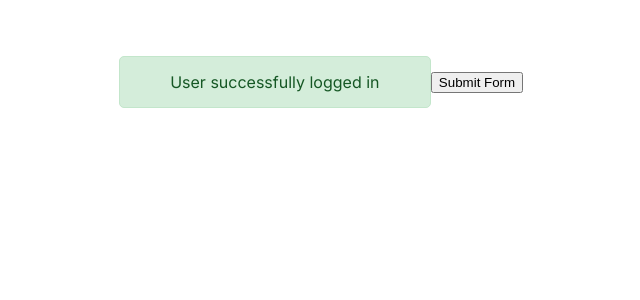
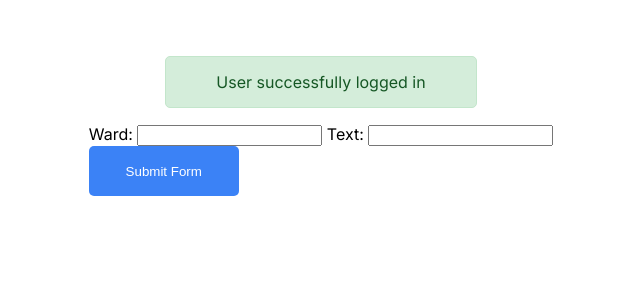
Before and after one commit to aishwindersandhu/MEG_Test, an Angular app in the folder test-app/: page /dashboard in a window 1280 px wide. Shown: the top 300 px of the page, without its empty margins (319-959 px from the left). Built offline with nearby package versions, Linux system fonts and the light colour scheme; no server answers.

Commit message:
Dashboard | Form Implementation in progress

```diff
--- a/test-app/src/app/dashboard/dashboard.component.html
+++ b/test-app/src/app/dashboard/dashboard.component.html
@@ -1,5 +1,5 @@
 <style>
-  .success-message{
+  .success-message {
     border: 1px solid #c3e6cb;
     height: 40px;
     width: 300px;
@@ -13,13 +13,45 @@
     background-color: #d4edda;
 
   }
-  .dashboard-main-div{
+  .dashboard-success-message-div {
     display: flex;
     justify-content: center;
     align-items: center;
   }
+  .dashboard-submit-button {
+    background-color: #3B82F6;
+    height: 50px;
+    width: 150px;
+    border-radius: 5px;
+    color: white;
+    border: none;
+    cursor: pointer;
+  }
+  .dashboard-form-div{
+
+  }
+  .dashboard-form{
+    display: flex;
+    justify-content: center;
+    align-items: center ;
+  }
 </style>
 <div class="dashboard-main-div">
-  <p class="success-message">{{title}}</p>
-  <button (click)="submitForm()"> Submit Form</button>
+  <div class="dashboard-success-message-div">
+    <p class="success-message">{{title}}</p>
+  </div>
+  <form [formGroup]="auditForm" (ngSubmit)="submitForm()" class="dashboard-form">
+    <div class="dashboard-form-div">
+      <span class="login-label"><label>
+          Ward:
+        </label></span>
+      <input type="text" formControlName="ward" class="login-input-text" />
+      <span class="login-label"><label>
+        Text:
+      </label></span>
+    <input type="text" formControlName="text_input" class="login-input-text" />
+    <div><button class="dashboard-submit-button"> Submit Form</button></div>
+    </div>
+
+  </form>
 </div>
--- a/test-app/src/app/dashboard/dashboard.component.ts
+++ b/test-app/src/app/dashboard/dashboard.component.ts
@@ -1,15 +1,27 @@
 import { Component } from '@angular/core';
 import { FormService } from '../services/form.service';
+import {FormBuilder,ReactiveFormsModule,FormGroup, Validators} from '@angular/forms';
+import {CommonModule} from '@angular/common';
 
 @Component({
   selector: 'app-dashboard',
-  imports: [],
+  standalone: true,
+  imports: [CommonModule,ReactiveFormsModule],
   templateUrl: './dashboard.component.html',
   styleUrl: './dashboard.component.scss'
 })
 export class DashboardComponent {
   title = "User successfully logged in";
-  constructor(private formService: FormService) { }
+  auditForm : FormGroup;
+  constructor(private formService: FormService, private fb:FormBuilder) {
+    this.auditForm = this.fb.group({
+      ward: ['', Validators.required],//Validation for Ward as required
+      text_input: ['',Validators.required]
+    })
+  }
+
+  //fetching audit form data as soon as the user is authenticated
+  //populating some fields based on the data received
   ngOnInit(): void {
     this.formService.getFormData()
       .subscribe({
@@ -17,15 +29,12 @@ export class DashboardComponent {
           console.log(data, "data");
         },
         error: (err) => {
-          console.log(err, "err in getForms");
+          console.log(err, "err in GET AUDIT FORMS");
         }
       });
-
-
   }
   submitForm(){
-
-    this.formService.submitFormData()
+    this.formService.submitFormData(this.auditForm.value)
       .subscribe({
         next:(data)=>{
           console.log("submitted successfully", data);
--- a/test-app/src/app/services/form.service.ts
+++ b/test-app/src/app/services/form.service.ts
@@ -11,8 +11,8 @@ interface AuditFormResponse {
 })
 export class FormService {
   id = 96;//Ideally need to pass the id acquired from user profile from logging-in
-  // private getFormDataUrl = `/api/v2/audit_form/${this.id}/`;
-  private getFormDataUrl = `/api/v2/audit_form/`;
+  private getFormDataUrl = `/api/v2/audit_form/${this.id}/`;
+  // private getFormDataUrl = `/api/v2/audit_form/`;
   private postFormDataUrl = `/api/v2/audit_form/${this.id}/submit/`;
   //getting authenticated token from localstorage, this can be done via session as well.
   token = localStorage.getItem('token');
@@ -23,26 +23,7 @@ export class FormService {
       'Authorization': `Token ${this.token}`, //sending the obtained token for further api calls.
     }
   }
-  postObj = {
-      "start_time": "2025-05-07T17:49:00.000Z",
-      "end_time": "2025-05-07T17:49:00.000Z",
-      "comment": null,
-      "send_email": false,
-      "observations": [
-        {
-          "ward": 32,
-          "date": "2025-05-07T17:49:40.262Z",
-          "issues": [],
-          "answer_comments": [],
-          "valid": true,
-          "text_input": "abcd",
-          "choice_field": "N/A"
-        }
-      ],
-      "signatures": [],
-      "report_auditors": [],
-      "submitting_anonymously": false
-  }
+
 
   constructor(private http: HttpClient) { }
 
@@ -60,8 +41,28 @@ export class FormService {
   post_headers = {
     headers: new HttpHeaders().set('Authorization',`Token ${this.token}`)
   }
-  submitFormData():Observable<any>{
-    return this.http.post<any>(this.postFormDataUrl,this.postObj,this.post_headers).pipe(
+  submitFormData(auditForm:{ward: string,text_input: string }):Observable<any>{
+    var postObj = {
+      "start_time": "2025-05-07T17:49:00.000Z",
+      "end_time": "2025-05-07T17:49:00.000Z",
+      "comment": null,
+      "send_email": false,
+      "observations": [
+        {
+          "ward": auditForm.ward,//updated Form to be sent with user values
+          "date": "2025-05-07T17:49:40.262Z",
+          "issues": [],
+          "answer_comments": [],
+          "valid": true,
+          "text_input": auditForm.text_input,
+          "choice_field": "N/A"
+        }
+      ],
+      "signatures": [],
+      "report_auditors": [],
+      "submitting_anonymously": false
+  }
+    return this.http.post<any>(this.postFormDataUrl,postObj,this.post_headers).pipe(
       tap((res)=>{
         console.log("res",res);
       }),
```
